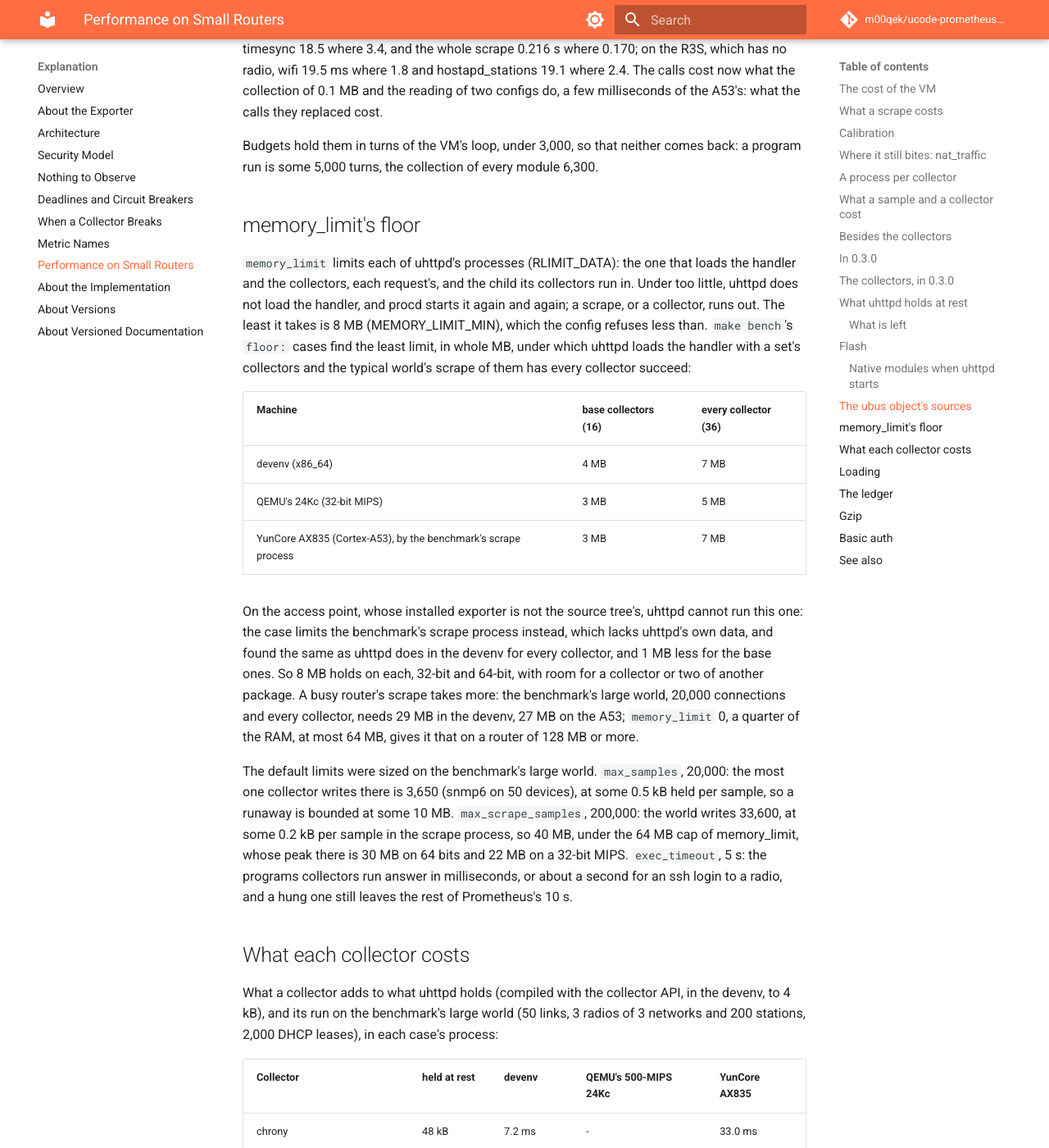
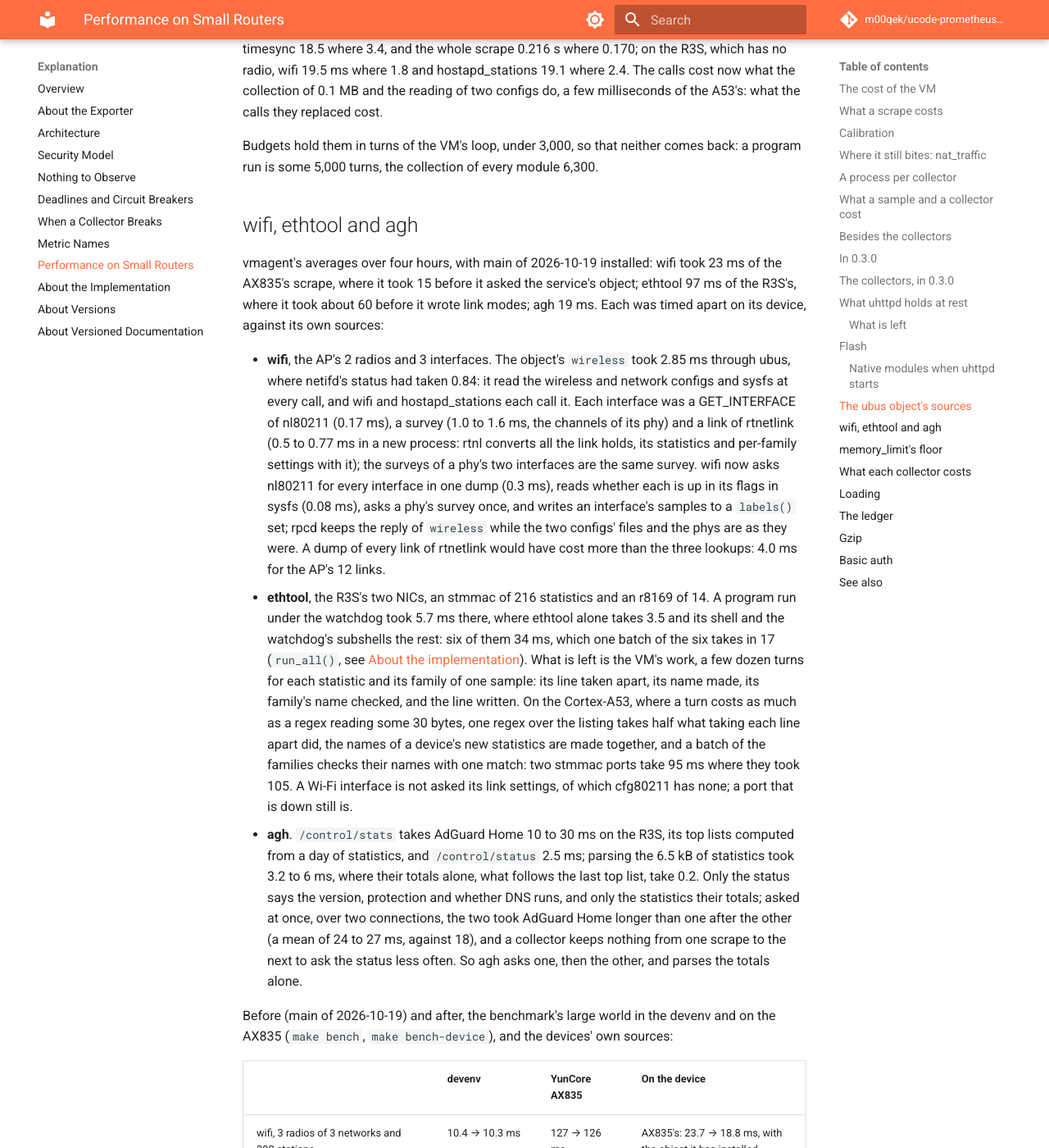
Before and after one commit to m00qek/ucode-prometheus-exporter, an MkDocs documentation site: the page built from docs/explanation/performance.md, in a window 1280 px wide and 1400 px high, scrolled down 16093 px. Shown: the whole window at 82% size. Built offline with MkDocs 1.6.1 and Material for MkDocs 9.7.7, drawn with Linux system fonts in a browser that asks for light colours; comment, search, counter and statistics services are not loaded; some of the changed text lies outside the part shown.

Commit message:
Say what wifi, ethtool and agh cost before and after, on the devices and the benchmark
performance.md has where each spent its time on the device that found
it (the AX835's wifi, the R3S's ethtool and agh), timed apart against
their own sources, what changed, and the benchmark's before and after
in the devenv and on the AX835: wifi 23.7 ms where 18.8 against the
AP's radios with its installed object, ethtool 615 ms where 452 on the
AX835's large world and its R3S programs 34 ms where 17, a typical full
scrape 956 ms where 840 on the AX835, agh's parse 3.2 to 6 ms where 0.2
on the R3S. The table of what each collector costs has ethtool's new
times, and the CHANGELOG an entry.

```diff
--- a/docs/explanation/performance.md
+++ b/docs/explanation/performance.md
@@ -280,6 +280,31 @@ On the AX835 itself, with the exporter it had installed (main of 2026-10-19, bef
 
 Budgets hold them in turns of the VM's loop, under 3,000, so that neither comes back: a program run is some 5,000 turns, the collection of every module 6,300.
 
+## wifi, ethtool and agh {#wifi-ethtool-agh}
+
+vmagent's averages over four hours, with main of 2026-10-19 installed: wifi took 23 ms of the AX835's scrape, where it took 15 before it asked the service's object; ethtool 97 ms of the R3S's, where it took about 60 before it wrote link modes; agh 19 ms. Each was timed apart on its device, against its own sources:
+
+- **wifi**, the AP's 2 radios and 3 interfaces. The object's `wireless` took 2.85 ms through ubus, where netifd's status had taken 0.84: it read the wireless and network configs and sysfs at every call, and wifi and hostapd_stations each call it. Each interface was a GET_INTERFACE of nl80211 (0.17 ms), a survey (1.0 to 1.6 ms, the channels of its phy) and a link of rtnetlink (0.5 to 0.77 ms in a new process: rtnl converts all the link holds, its statistics and per-family settings with it); the surveys of a phy's two interfaces are the same survey. wifi now asks nl80211 for every interface in one dump (0.3 ms), reads whether each is up in its flags in sysfs (0.08 ms), asks a phy's survey once, and writes an interface's samples to a `labels()` set; rpcd keeps the reply of `wireless` while the two configs' files and the phys are as they were. A dump of every link of rtnetlink would have cost more than the three lookups: 4.0 ms for the AP's 12 links.
+- **ethtool**, the R3S's two NICs, an stmmac of 216 statistics and an r8169 of 14. A program run under the watchdog took 5.7 ms there, where ethtool alone takes 3.5 and its shell and the watchdog's subshells the rest: six of them 34 ms, which one batch of the six takes in 17 (`run_all()`, see [About the implementation](internals.md#running-a-program)). What is left is the VM's work, a few dozen turns for each statistic and its family of one sample: its line taken apart, its name made, its family's name checked, and the line written. On the Cortex-A53, where a turn costs as much as a regex reading some 30 bytes, one regex over the listing takes half what taking each line apart did, the names of a device's new statistics are made together, and a batch of the families checks their names with one match: two stmmac ports take 95 ms where they took 105. A Wi-Fi interface is not asked its link settings, of which cfg80211 has none; a port that is down still is.
+- **agh**. `/control/stats` takes AdGuard Home 10 to 30 ms on the R3S, its top lists computed from a day of statistics, and `/control/status` 2.5 ms; parsing the 6.5 kB of statistics took 3.2 to 6 ms, where their totals alone, what follows the last top list, take 0.2. Only the status says the version, protection and whether DNS runs, and only the statistics their totals; asked at once, over two connections, the two took AdGuard Home longer than one after the other (a mean of 24 to 27 ms, against 18), and a collector keeps nothing from one scrape to the next to ask the status less often. So agh asks one, then the other, and parses the totals alone.
+
+Before (main of 2026-10-19) and after, the benchmark's large world in the devenv and on the AX835 (`make bench`, `make bench-device`), and the devices' own sources:
+
+| | devenv | YunCore AX835 | On the device |
+| :--- | :--- | :--- | :--- |
+| wifi, 3 radios of 3 networks and 200 stations | 10.4 → 10.3 ms | 127 → 126 ms | AX835's: 23.7 → 18.8 ms, with the object it has installed |
+| its requests of nl80211 and rtnetlink (`asked`) | 27 and 9 → 13 and 0 | | AX835's: 9 and 3 → 6 and 0 |
+| the object's `wireless`, and rpcd's collection (`rpcd:wireless`) | 0.2 → 0.1 ms | 2.0 → 0.8 ms | |
+| ethtool, 7 wired ports and 9 radios' interfaces | 106 → 55 ms | 615 → 452 ms | R3S's six programs: 34 → 17 ms |
+| its watchdog's runs, and programs (`asked`) | 48 and 48 → 1 and 39 | | R3S's: 6 and 6 → 1 and 6 |
+| ethtool in a typical full scrape (`scrape:full`) | 71 → 38 ms | 432 → 314 ms | |
+| a typical full scrape (`scrape:full`) | 124 → 90 ms | 956 → 840 ms | |
+| agh, a day's statistics of the router's size | 0.9 → 0.8 ms | 8.2 → 6.7 ms | R3S's parse: 3.2–6 → 0.2 ms |
+
+The worlds' netlink costs nothing to ask, so wifi takes as long there; on the AX835 itself the held reply of `wireless` saves another 1.2 ms of each of a scrape's two calls, so wifi is some 17 ms of its scrape, where it was 23. On the R3S, ethtool is some 70 ms, where it was 97: the programs' 17 ms saved, and a tenth of the VM's work. agh is some 14 to 16 ms there, where it was 19.
+
+Budgets hold them in counts, which are the same on any machine: wifi to 13 requests of nl80211 and none of rtnetlink on the large world, ethtool to one run of the watchdog for 39 programs, agh to 2 connections, and `rpcd:wireless` to no cursor of the configs for a call after another; wifi and agh in turns of the VM's loop; and agh to 128 kB where a run's peak is its own (24 to 52 kB parsing the totals, 216 to 260 the whole statistics).
+
 ## memory_limit's floor {#memory-floor}
 
 `memory_limit` limits each of uhttpd's processes (RLIMIT_DATA): the one that loads the handler and the collectors, each request's, and the child its collectors run in. Under too little, uhttpd does not load the handler, and procd starts it again and again; a scrape, or a collector, runs out. The least it takes is 8 MB (MEMORY_LIMIT_MIN), which the config refuses less than. `make bench`'s `floor:` cases find the least limit, in whole MB, under which uhttpd loads the handler with a set's collectors and the typical world's scrape of them has every collector succeed:
@@ -339,7 +364,7 @@ What a collector adds to what uhttpd holds (compiled with the collector API, in
 | nat_traffic, 1,000 connections | 12 kB | 8.1 ms | 308 ms | 110 ms |
 | nat_traffic, 20,000 connections | 12 kB | 142 ms | 5609 ms | 1953 ms |
 
-The collector API they share holds 110 kB more, once. On a slow router, the time of a collector that reads a table is that of the table: nat_traffic's, dhcp_leases' leases, ethtool's ports (it runs `ethtool` three times a port), textfile's files. Some packages bring programs that take flash too: ethtool's `ethtool` (72 KiB on mipsel), qdisc's `tc-tiny` and `kmod-sched-core` (279 and 172 KiB). See [How to run the exporter on a small device](../how-to/small-device.md).
+The collector API they share holds 110 kB more, once. On a slow router, the time of a collector that reads a table is that of the table: nat_traffic's, dhcp_leases' leases, ethtool's ports (`ethtool -S`, `-i` and the link settings of each, all in one batch: QEMU's time is from before the batch, see [wifi, ethtool and agh](#wifi-ethtool-agh)), textfile's files. Some packages bring programs that take flash too: ethtool's `ethtool` (72 KiB on mipsel), qdisc's `tc-tiny` and `kmod-sched-core` (279 and 172 KiB). See [How to run the exporter on a small device](../how-to/small-device.md).
 
 ## Loading {#loading}
 
```
Also changed, not shown: other parts of docs/explanation/performance.md (+1 -1 lines), CHANGELOG.md (+5 -4 lines).
